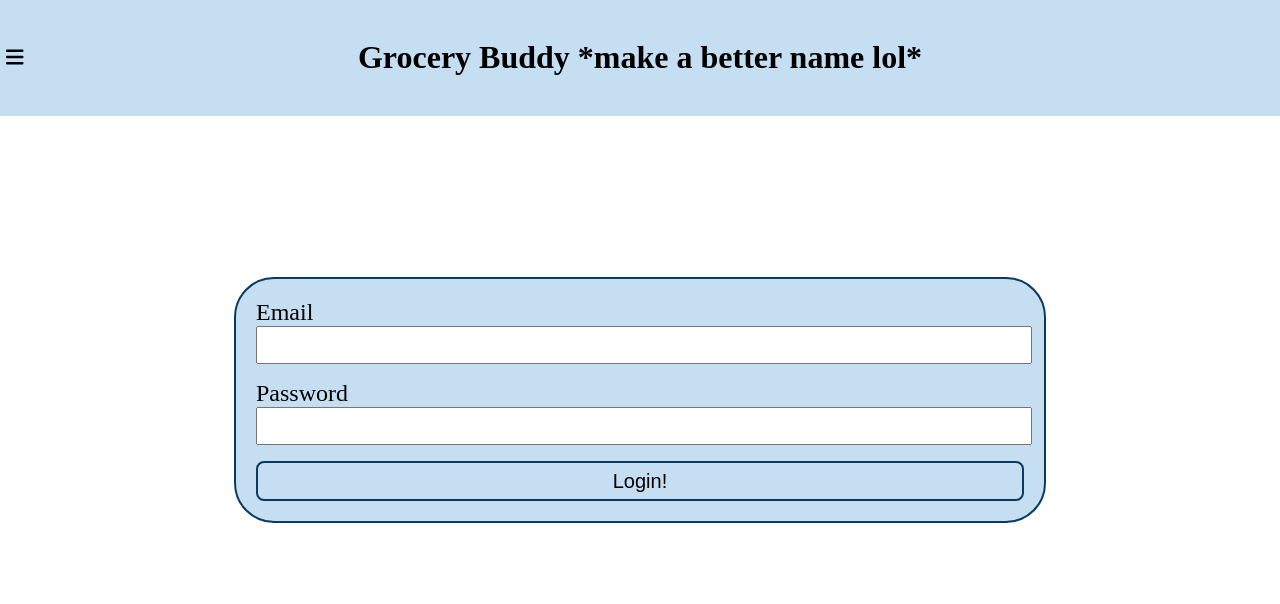
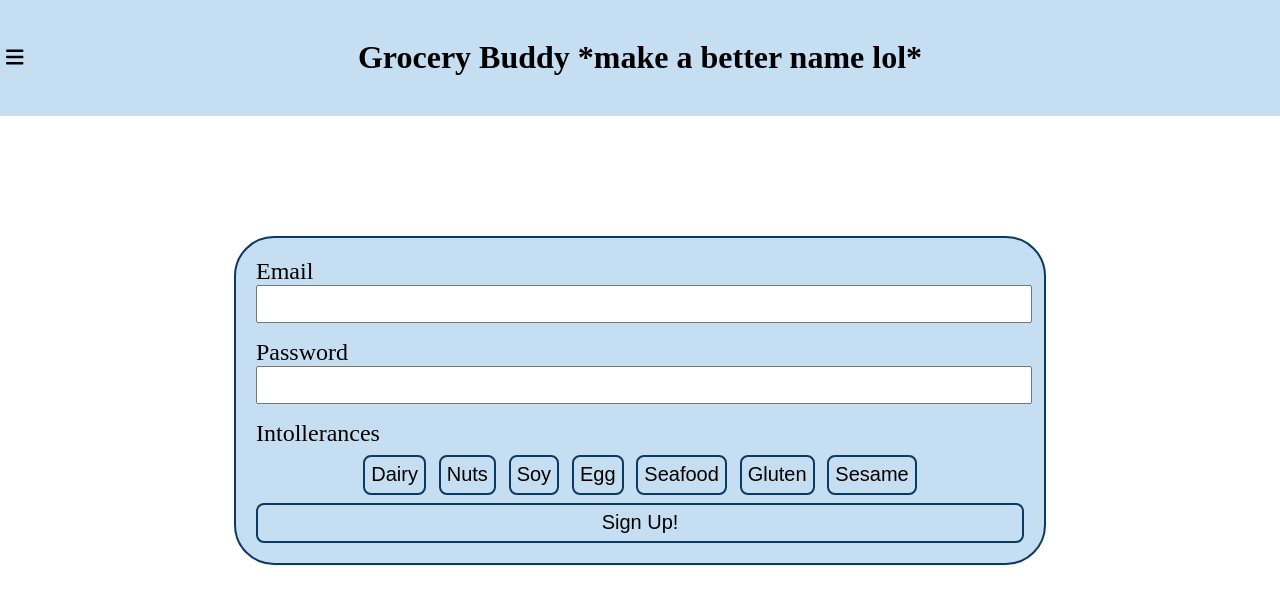
Before and after one commit to Brianna-Flores-MetaU-Capstone/Brianna-Flores-Capstone-Project, a React (Vite) app in the folder frontend/: page /signup in a window 1280 px wide. Shown: the top 604 px of the page. Built offline with nearby package versions, Linux system fonts and the light colour scheme.

Commit message:
this commit will add buttons to enable a user to select intollerances

```diff
--- a/frontend/src/App.tsx
+++ b/frontend/src/App.tsx
@@ -15,6 +15,7 @@ import CreateRecipePage from './pages/CreateRecipePage';
 import NoMatchPage from './pages/NoMatchPage';
 import GroceryList from './pages/GroceryList';
 import SignupForm from './pages/SignupForm';
+import AccountPage from './pages/AccountPage';
 
 
 function App() {
@@ -33,6 +34,7 @@ function App() {
           <Route path="*" element={<NoMatchPage navOpen={ navOpen } toggleNav={ () => setNavOpen((prev) => !prev) }/>} />
           <Route path="login" element={<LoginPage navOpen={ navOpen } toggleNav={ () => setNavOpen((prev) => !prev) }/>} />
           <Route path="signup" element={<SignupForm navOpen={ navOpen } toggleNav={ () => setNavOpen((prev) => !prev) }/>} />
+          <Route path="account" element={<AccountPage navOpen={ navOpen } toggleNav={ () => setNavOpen((prev) => !prev) }/>} />
         </Routes>
       </BrowserRouter>
   )
--- a/frontend/src/components/LoginRegisterForm.tsx
+++ b/frontend/src/components/LoginForm.tsx
@@ -4,7 +4,7 @@ import type { RecipeAuthFormEvents } from '../utils/types'
 
 
 
-const LoginRegisterForm = ({handleSubmit, handleChange, formData}: RecipeAuthFormEvents) => {
+const LoginForm = ({handleSubmit, handleChange, formData}: RecipeAuthFormEvents) => {
     return (
         <form className="login-info" onSubmit={handleSubmit}>
             <label htmlFor="email">Email</label>
@@ -25,9 +25,9 @@ const LoginRegisterForm = ({handleSubmit, handleChange, formData}: RecipeAuthFor
               onChange={handleChange}
               required
             />
-            <button type="submit">Login!</button>
+            <button className="submit-auth" type="submit">Login!</button>
           </form>
     )
 }
 
-export default LoginRegisterForm;
+export default LoginForm;
--- /dev/null
+++ b/frontend/src/components/RegistrationForm.tsx
@@ -0,0 +1,60 @@
+import React from 'react'
+import "../styles/LoginPage.css"
+import type { RecipeAuthFormEvents } from '../utils/types'
+import { intollerances } from '../utils/enum'
+import { useState } from 'react'
+
+
+
+const RegistrationForm = ({handleSubmit, handleChange, formData}: RecipeAuthFormEvents) => {
+    const [userIntollerances, setUserIntollerances] = useState<string[]>([])
+
+    const handleIntolleranceClick = (event: React.MouseEvent<HTMLButtonElement>) => {
+        const selectedIntollerance = event.currentTarget.value;
+        if (userIntollerances.includes(selectedIntollerance)) {
+            setUserIntollerances((prev) => prev.filter((intollerance => intollerance !== selectedIntollerance)))
+            event.currentTarget.id = "intollerance-not-selected"
+        } else {
+            setUserIntollerances((prev) => [...prev, selectedIntollerance])
+            event.currentTarget.id = "intollerance-selected"
+        }
+    }
+
+
+    return (
+        <form className="login-info" onSubmit={handleSubmit}>
+            <label htmlFor="email">Email</label>
+            <input
+              id="email"
+              type="text"
+              name="email"
+              value={formData.email}
+              onChange={handleChange}
+              required
+            />
+            <label htmlFor="password">Password</label>
+            <input
+              id="password"
+              type="password"
+              name="password"
+              value={formData.password}
+              onChange={handleChange}
+              required
+            />
+            <label htmlFor="intollerances">Intollerances</label>
+            <div className="intollerance-list">
+                {
+                    intollerances.map((intollerance) => {
+                        return (
+                            <button value={intollerance} id={intollerance} className={userIntollerances.includes(intollerance) ? "intollerance-selected" : "intollerance-not-selected"} type="button" onClick={handleIntolleranceClick}>{intollerance}</button>
+                            // <button value={intollerance} id={userIntollerances.includes(intollerance) ? "intollerance-selected" : "intollerance-not-selected"} className="intollerance-button" type="button" onClick={handleIntolleranceClick}>{intollerance}</button>
+                        )
+                    })
+                }
+            </div>
+            <button className="submit-auth" type="submit">Sign Up!</button>
+          </form>
+    )
+}
+
+export default RegistrationForm;
--- a/frontend/src/pages/AccountPage.tsx
+++ b/frontend/src/pages/AccountPage.tsx
@@ -0,0 +1,14 @@
+import React from "react";
+import type { RecipeToggleNavBar } from "../utils/types";
+import AppHeader from "../components/AppHeader";
+
+const AccountPage = ({ navOpen, toggleNav }: RecipeToggleNavBar) => {
+  return (
+    <div>
+      <AppHeader navOpen={navOpen} toggleNav={toggleNav} />
+        <header>Edit Account Information</header>
+    </div>
+  );
+};
+
+export default AccountPage;
--- a/frontend/src/pages/LoginPage.tsx
+++ b/frontend/src/pages/LoginPage.tsx
@@ -7,7 +7,7 @@ import { useNavigate } from "react-router";
 import type { RecipeAuthFormData } from "../utils/types";
 import { validateInput } from "../utils/utils";
 import "../styles/LoginPage.css";
-import LoginRegisterForm from "../components/LoginRegisterForm";
+import LoginForm from "../components/LoginForm";
 import AppHeader from "../components/AppHeader";
 
 const LoginPage = ({ navOpen, toggleNav }: RecipeToggleNavBar) => {
@@ -49,7 +49,7 @@ const LoginPage = ({ navOpen, toggleNav }: RecipeToggleNavBar) => {
       <AppHeader navOpen={navOpen} toggleNav={toggleNav}/>
       <section className="login-page">
         <div className="login-content">
-          <LoginRegisterForm handleSubmit={handleSubmit} handleChange={handleChange} formData={formData}/>
+          <LoginForm handleSubmit={handleSubmit} handleChange={handleChange} formData={formData}/>
           {message && (
             <p className={`message ${message.type}`}>{message.text}</p>
           )}
--- a/frontend/src/pages/SignupForm.tsx
+++ b/frontend/src/pages/SignupForm.tsx
@@ -5,7 +5,7 @@ import { createUserWithEmailAndPassword } from "firebase/auth";
 import type { RecipeAuthFormResult, RecipeNewUserFirebaseId, RecipeAuthFormData, RecipeToggleNavBar } from "../utils/types";
 import { validateInput, handleNewUser } from "../utils/utils";
 import "../styles/LoginPage.css";
-import LoginRegisterForm from "../components/LoginRegisterForm";
+import RegistrationForm from "../components/RegistrationForm";
 import AppHeader from "../components/AppHeader";
 
 const SignupForm = ({ navOpen, toggleNav }: RecipeToggleNavBar) => {
@@ -55,7 +55,7 @@ const SignupForm = ({ navOpen, toggleNav }: RecipeToggleNavBar) => {
     <div className="login-page">
       <AppHeader navOpen={navOpen} toggleNav={toggleNav}/>
       <section className="login-content">
-         <LoginRegisterForm handleSubmit={handleSubmit} handleChange={handleChange} formData={formData}/>
+         <RegistrationForm handleSubmit={handleSubmit} handleChange={handleChange} formData={formData}/>
         {message && <p className={`message ${message.type}`}>{message.text}</p>}
         {success && (
           <button onClick={() => navigate("/login")}>Take me to login!</button>
--- a/frontend/src/styles/LoginPage.css
+++ b/frontend/src/styles/LoginPage.css
@@ -55,10 +55,32 @@
 }
 
 .new-user-section button,
-.login-info button {
+.submit-auth,
+.intollerance-selected,
+.intollerance-not-selected {
   height: 5vh;
-  background: none;
+  background-color: transparent;
   font-size: 2.5vh;
   border-radius: 1vh;
   border: 2px solid #0a3a61;
+  cursor: pointer;
 }
+
+.intollerance-list {
+  display: flex;
+  justify-content: center;
+  gap: 1vw;
+  margin: 1vh;
+}
+
+.intollerance-not-selected:hover {
+  background-color: white;
+}
+
+.intollerance-selected {
+  background-color: white;
+}
+
+.intollerance-not-selected {
+  background: none;
+}
--- a/frontend/src/utils/enum.ts
+++ b/frontend/src/utils/enum.ts
@@ -16,4 +16,26 @@ const Units = [
     "container/bag"
  ];
 
-export { Units }
+ const intollerances = [
+    "Dairy",
+    "Nuts",
+    "Soy",
+    "Egg",
+    "Seafood",
+    "Gluten",
+    "Sesame",
+    // "Dairy",
+    // "Peanuts",
+    // "Soy",
+    // "Egg",
+    // "Seafood",
+    // "Sulfite",
+    // "Gluten",
+    // "Sesame",
+    // "TreeNut",
+    // "Grain",
+    // "Shellfish",
+    // "Wheat"
+ ]
+
+export { Units, intollerances }
```
